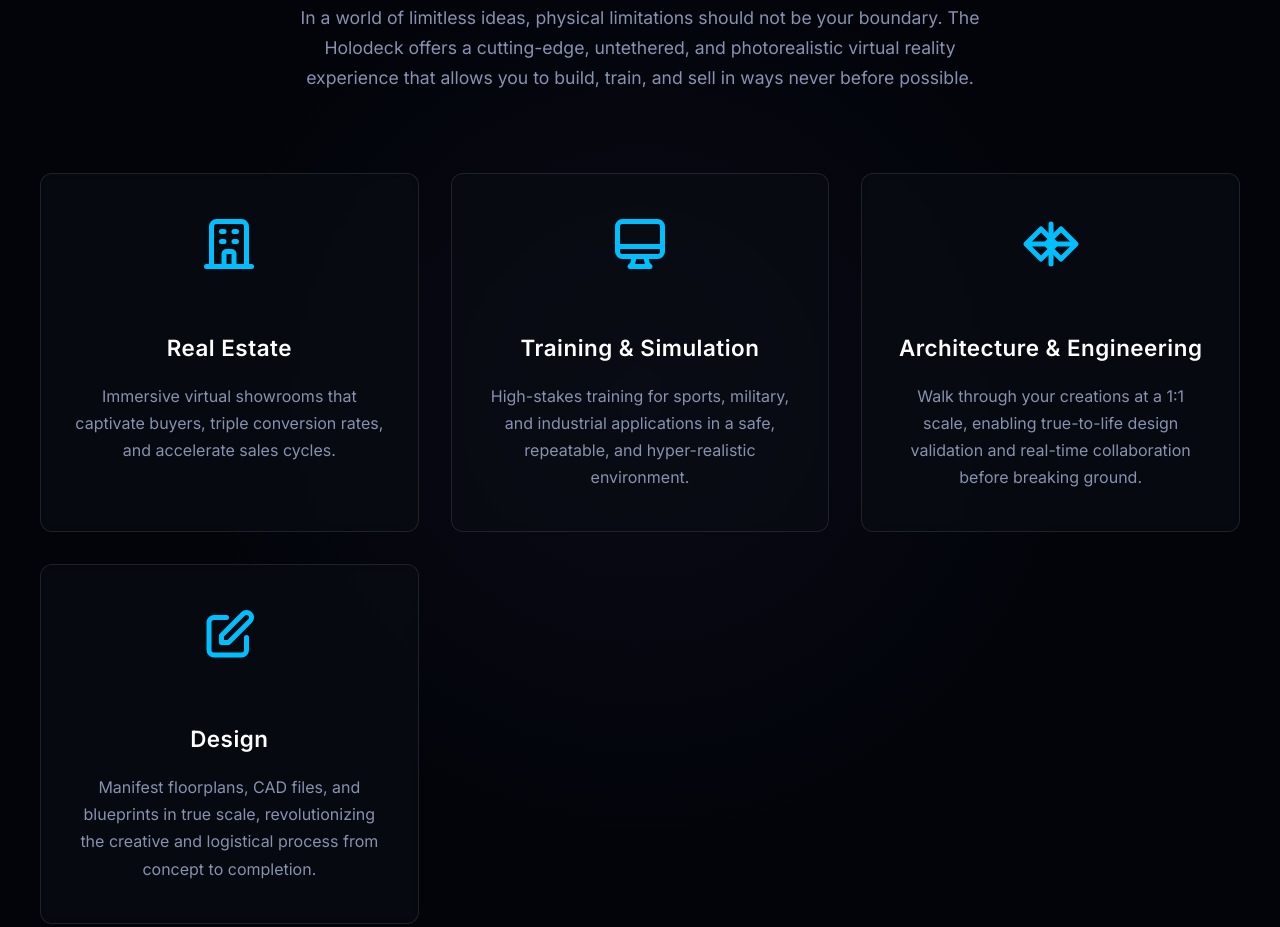
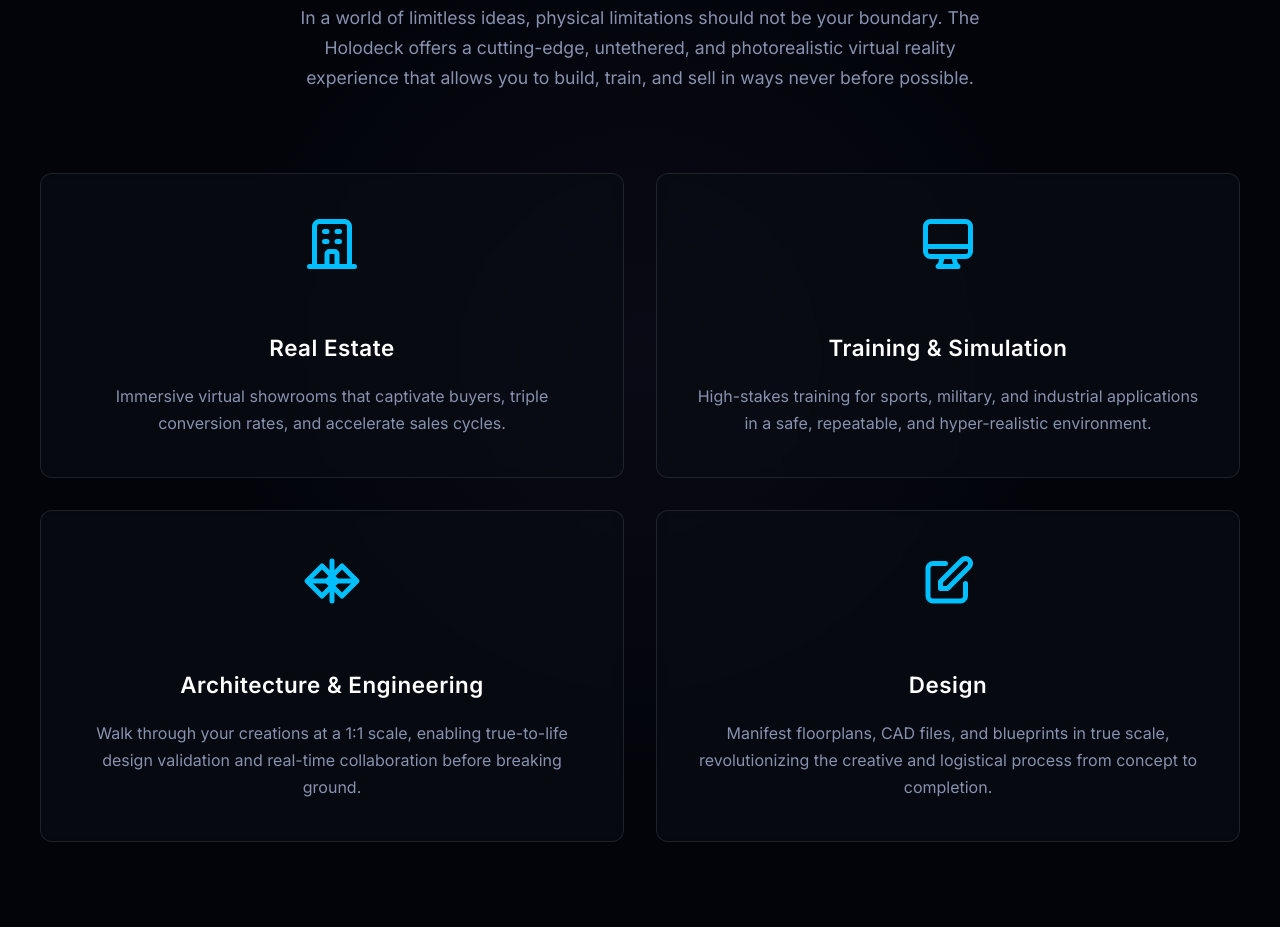
Before and after one commit to oldekingcole/holodeck-site, a plain HTML site: page index.html in a window 1280 px wide. Shown: the part 1046-1973 px from the top of the page. Drawn offline with Linux system fonts and the light colour scheme.

Commit message:
Update index.html

```diff
--- a/index.html
+++ b/index.html
@@ -233,7 +233,7 @@
 
         .grid {
             display: grid;
-            grid-template-columns: repeat(auto-fit, minmax(320px, 1fr));
+            grid-template-columns: 1fr; /* Default to a single column for mobile */
             gap: 2rem;
             text-align: center;
             max-width: 1200px;
@@ -399,7 +399,15 @@
         /* =================================================================
         Responsive Design
         ================================================================= */
-        @media (max-width: 768px) {
+
+        @media (min-width: 768px) {
+            .grid {
+                /* On tablets and larger, create a 2-column grid */
+                grid-template-columns: repeat(2, 1fr);
+            }
+        }
+
+        @media (max-width: 767px) {
             .navbar {
                 flex-direction: column;
                 padding: 1rem;
```
